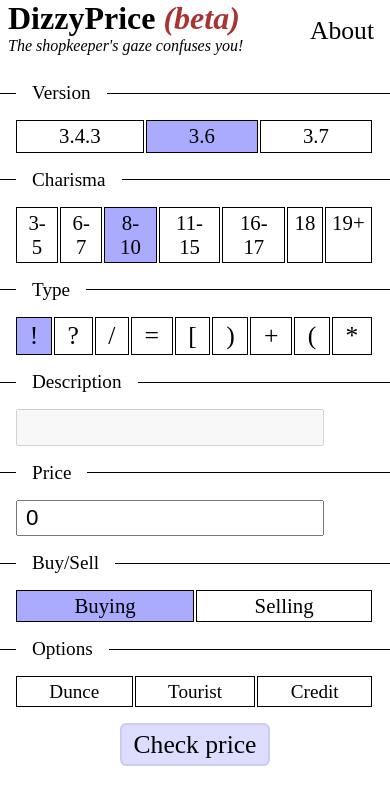
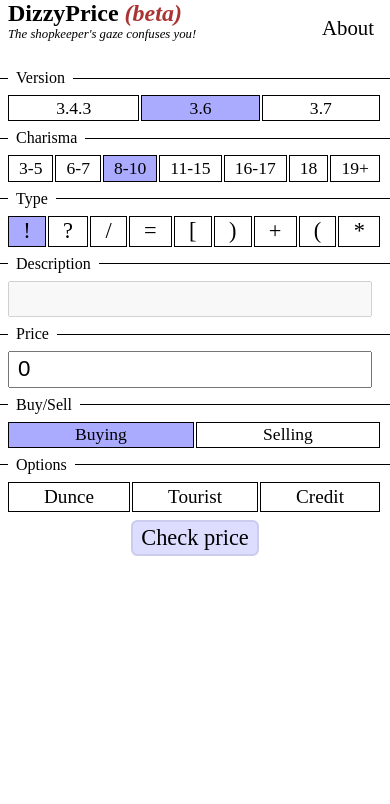
Before and after one commit to araech/DizzyPriceJS, a plain HTML site: page index.html in a window 390 px wide. Drawn offline with nearby package versions, Linux system fonts and the light colour scheme.

Commit message:
Fix mobile responsive design

```diff
--- a/style.css
+++ b/style.css
@@ -190,6 +190,12 @@ div#output td.pmatch {
     div input[type=radio][name=typ] + label {
         font-size: 1.6rem;
     }
+    fieldset {
+        padding: 0.5rem;
+    }
+    fieldset legend {
+        padding: 0 0.5rem;
+    }
     fieldset div {
         display: flex;
     }
@@ -210,3 +216,42 @@ div#output td.pmatch {
     }
 
 }
+
+@media screen and (max-width: 430px) {
+
+    header h1 {
+        font-size: 1.5rem;
+    }
+    header div.about {
+        font-size: 1.3rem;
+    }
+    header p {
+        font-size: 0.8rem;
+    }
+    fieldset legend {
+        font-size: 1rem;
+    }
+    div input[type=radio] + label {
+        font-size: 1.1rem;
+        padding: 0.1rem 0.2rem;
+    }
+    div input[type=checkbox] + label {
+        font-size: 1.2rem;
+        padding: 0.2rem 0.4rem;
+    }
+    div input[type=radio][name=typ] + label {
+        font-size: 1.4rem;
+    }
+    input[type=text] {
+        width: 92%;
+    }
+    div#output th, div#output td {
+        font-size: 0.8rem;
+    }
+    input[name=submit] {
+        display: block;
+        margin: 0 auto;
+        font-size: 1.4rem;
+        padding: 0.2rem 0.5rem;
+    }
+}
```
